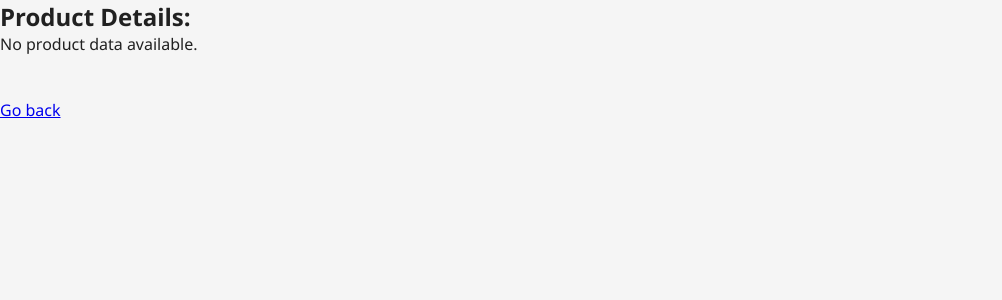
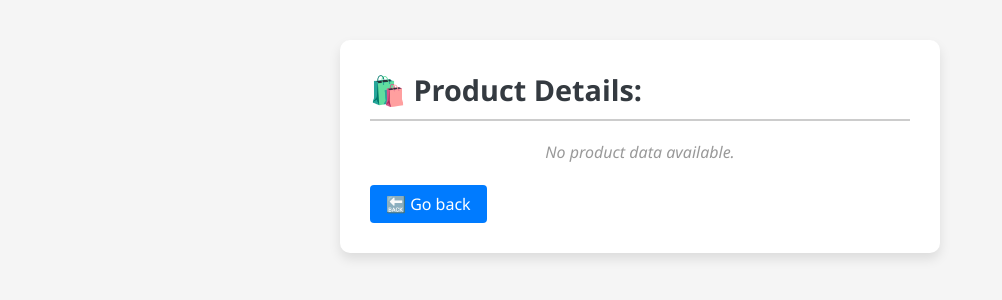
Before and after one commit to Kris1511/Sales-Savvy-Frontend, a React (Vite) app: page /showProduct in a window 1280 px wide. Shown: the top 300 px of the page, without its empty margins (0-1002 px from the left). Built offline with nearby package versions, Linux system fonts and the light colour scheme.

Commit message:
added css show product

```diff
--- a/src/Style/Component.css
+++ b/src/Style/Component.css
@@ -804,6 +804,55 @@
   background-color: #0056b3;
 }
 
+/* show product */
+.product-details-container {
+  max-width: 600px;
+  margin: 40px auto;
+  padding: 30px;
+  background-color: #ffffff;
+  border-radius: 10px;
+  box-shadow: 0 6px 12px rgba(0, 0, 0, 0.1);
+}
+
+.product-details-title {
+  font-size: 1.8rem;
+  margin-bottom: 20px;
+  color: #343a40;
+  border-bottom: 2px solid #ccc;
+  padding-bottom: 10px;
+}
+
+.product-details-card p {
+  font-size: 1rem;
+  margin: 10px 0;
+  color: #333;
+}
+
+.product-details-card a {
+  color: #007bff;
+  text-decoration: underline;
+}
+
+.no-product-msg {
+  font-style: italic;
+  color: #999;
+  text-align: center;
+}
+
+.btn-back {
+  display: inline-block;
+  padding: 8px 16px;
+  background-color: #007bff;
+  color: white !important;
+  text-decoration: none;
+  border-radius: 4px;
+  transition: background 0.3s ease;
+}
+
+.btn-back:hover {
+  background-color: #0056b3;
+}
+
 
 
 
--- a/src/pages/OrderPage/OrderSummary.jsx
+++ b/src/pages/OrderPage/OrderSummary.jsx
@@ -42,7 +42,7 @@ function OrderSummary() {
         <thead>
           <tr>
             <th>Name</th>
-            <th>Qty</th>
+            <th>Quantity</th>
             <th>Price</th>
             <th>Subtotal</th>
           </tr>
--- a/src/pages/product/Search_product.jsx
+++ b/src/pages/product/Search_product.jsx
@@ -46,7 +46,7 @@ function Search_product() {
 
       <form className="search-form" onSubmit={handleSubmit}>
         <div className="form-group">
-          <label htmlFor="searchId">Product Name:</label>
+          <label htmlFor="searchId">Product Id:</label>
           <input
             type="text"
             id="searchId"
--- a/src/pages/productDetails/Show_product.jsx
+++ b/src/pages/productDetails/Show_product.jsx
@@ -6,10 +6,11 @@ function Show_product() {
   const product = location.state?.product;
 
   return (
-    <div>
-      <h2>Product Details:</h2>
+    <div className="product-details-container">
+      <h2 className="product-details-title">🛍️ Product Details:</h2>
+
       {product ? (
-        <div>
+        <div className="product-details-card">
           <p>
             <strong>ID:</strong> {product.id}
           </p>
@@ -22,19 +23,29 @@ function Show_product() {
           <p>
             <strong>Category:</strong> {product.category}
           </p>
+
           <p>
-            <strong>Photo:</strong> {product.photo}
+            <strong>Price:</strong> ₹{product.price}
           </p>
           <p>
-            <strong>Price:</strong> {product.price}
+            <strong>Photo:</strong>{" "}
+            <a href={product.photo} target="_blank" rel="noopener noreferrer">
+                  {product.photo ? (
+                    <img src={product.photo} alt={product.name} width="100" />
+                  ) : (
+                    "No Image"
+                  )}
+            </a>
           </p>
         </div>
       ) : (
-        <p>No product data available.</p>
+        <p className="no-product-msg">No product data available.</p>
       )}
+
       <br />
-      <br />
-      <Link to="/searchProduct">Go back</Link>
+      <Link to="/searchProduct" className="btn-back">
+        🔙 Go back
+      </Link>
     </div>
   );
 }
```
